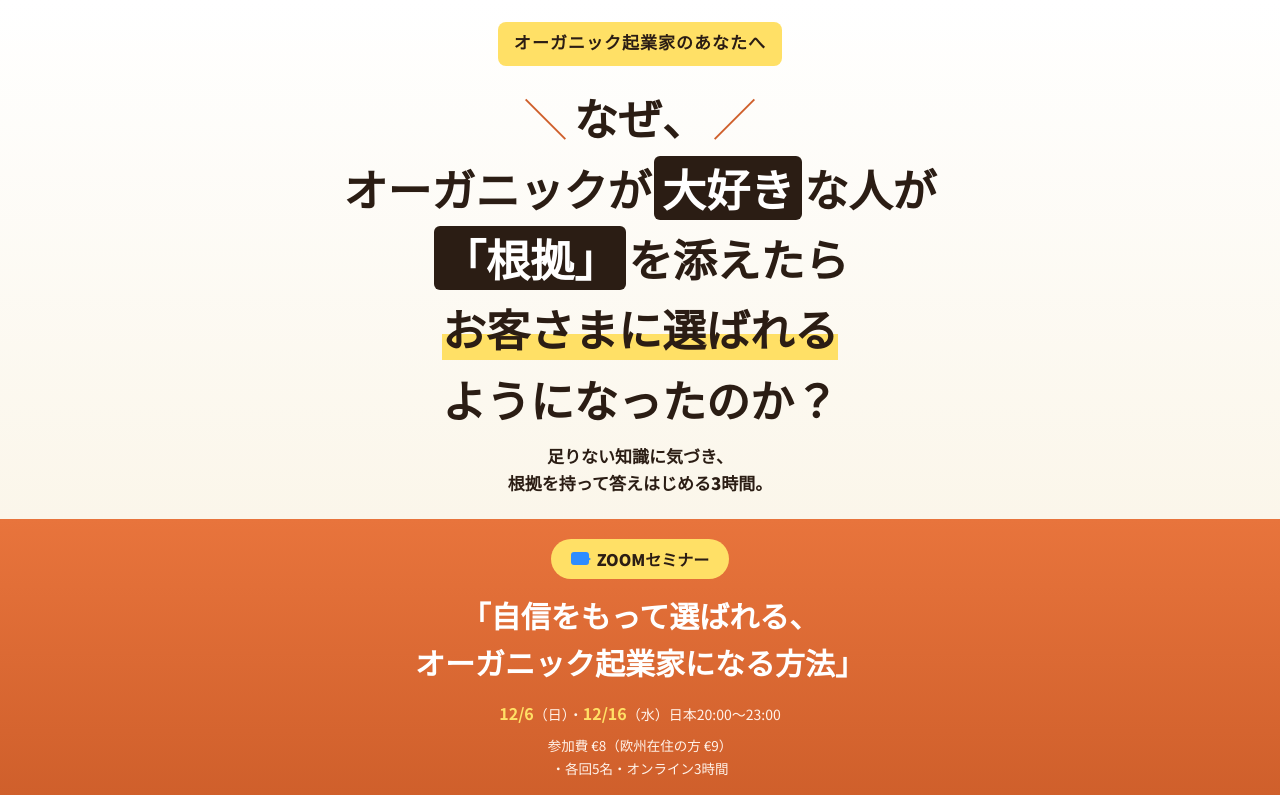
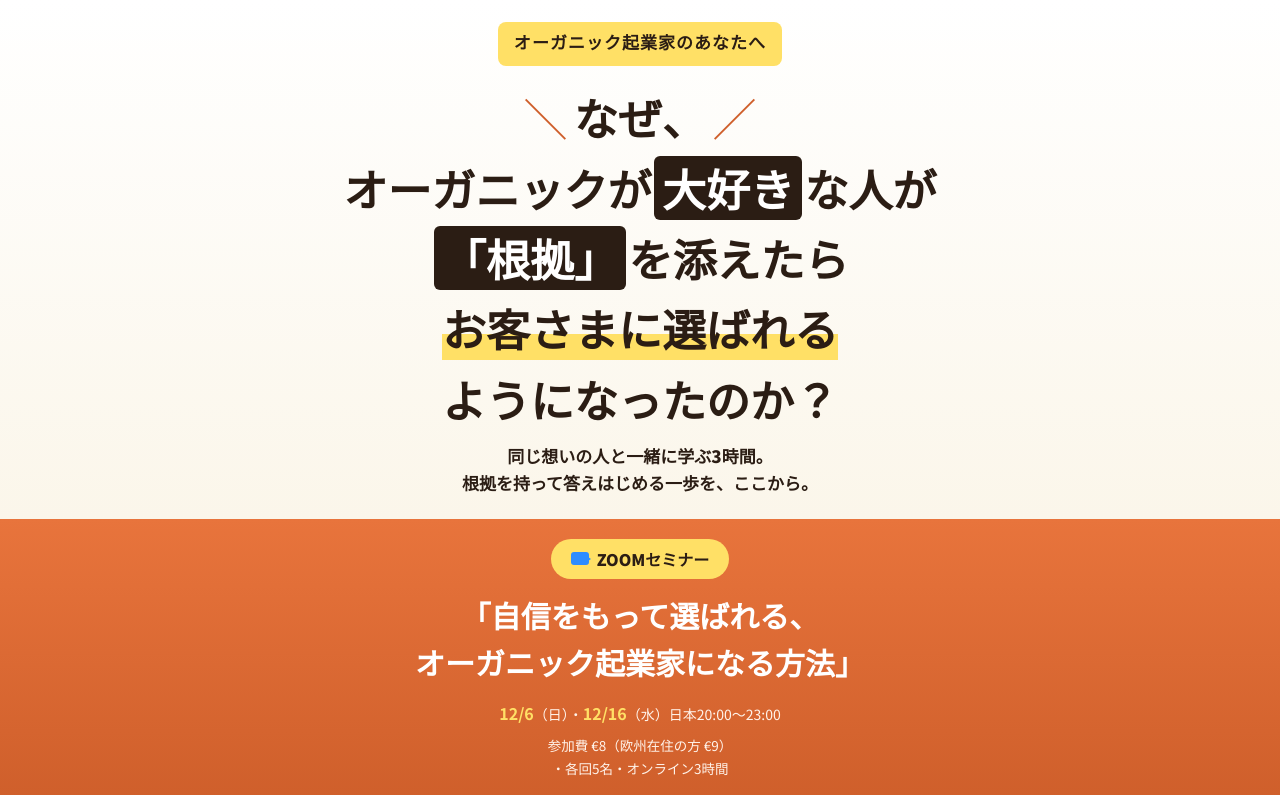
Before and after one commit to IOBSchool/iob-zoom-seminar, a plain HTML site: page index.html in a window 1280 px wide. Shown: the top 795 px of the page. Drawn offline with Linux system fonts and the light colour scheme; no server answers.

Commit message:
ZOOMセミナー申込ページ：FVの説明文を「同じ想いの人と一緒に学ぶ3時間」に（本人決定C・メールと約束をそろえる）
Co-Authored-By: Claude Opus 5.5 <noreply@anthropic.com>

```diff
--- a/index.html
+++ b/index.html
@@ -529,7 +529,7 @@
   <div class="ycs-in">
     <div class="ycs-to">オーガニック起業家のあなたへ</div>
     <h1 id="fvH1"><span class="sl">＼</span>なぜ、<span class="sl">／</span><br><span class="nw">オーガニックが<span class="k">大好き</span>な人が</span><br><span class="nw"><span class="k">「根拠」</span>を添えたら</span><br><span class="nw"><span class="q">お客さまに選ばれる</span></span><br><span class="nw">ようになったのか？</span></h1>
-    <p class="ycs-big"><span class="nw">足りない知識に気づき、</span><br>根拠を持って答えはじめる3時間。</p>
+    <p class="ycs-big"><span class="nw">同じ想いの人と一緒に学ぶ3時間。</span><br><span class="nw">根拠を持って答えはじめる一歩を、ここから。</span></p>
   </div>
   <div class="ycs-band">
     <div class="ycs-pill"><i></i>ZOOMセミナー</div>
```
